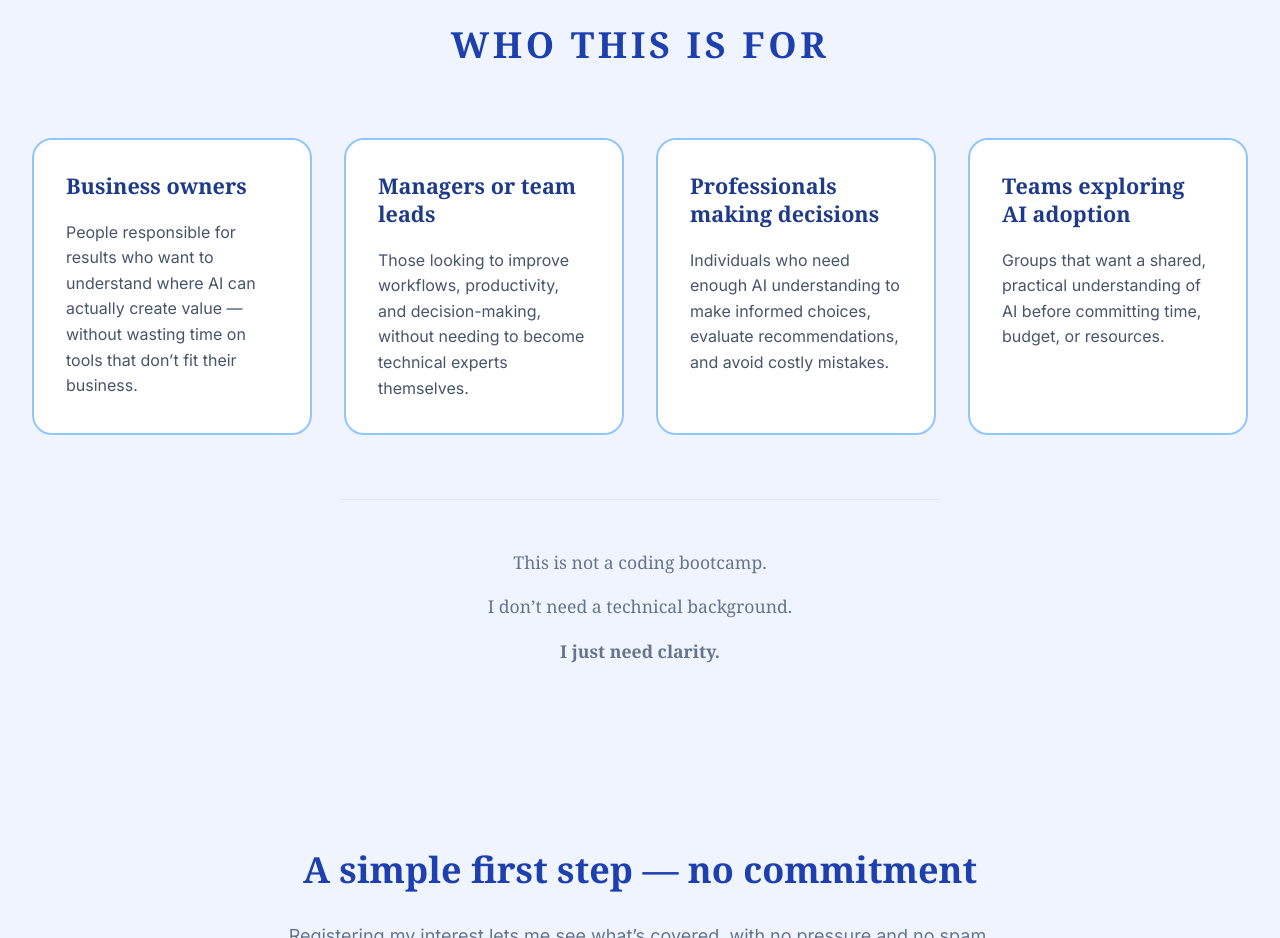
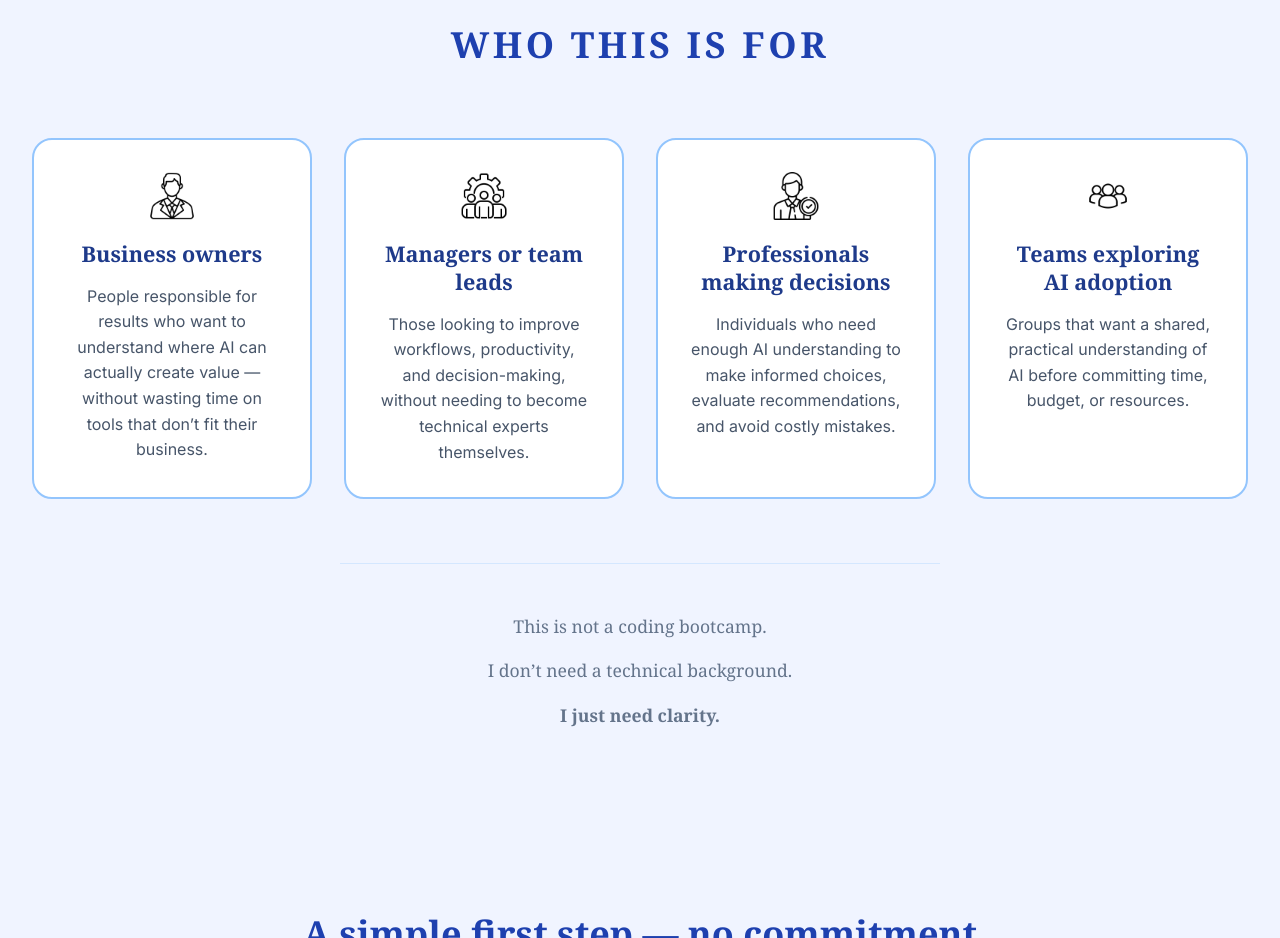
Before and after one commit to WorkInternship/AiTrainingSite, a website: page public/index.html in a window 1280 px wide. Shown: the part 3940-4878 px from the top of the page. Drawn offline with Linux system fonts and the light colour scheme.

Commit message:
icons to who section

```diff
--- a/public/css/style.css
+++ b/public/css/style.css
@@ -559,6 +559,10 @@ input:focus {
   border-radius: 1.25rem;     /* Slightly smooth/rounded corners */
   padding: 2rem;
   transition: transform 0.2s ease, box-shadow 0.2s ease;
+  display: flex;
+  flex-direction: column;
+  align-items: center; /* Centers everything inside the card */
+  text-align: center;   /* Centers the heading and paragraph text */
 }
 
 .audience-card:hover {
@@ -573,6 +577,8 @@ input:focus {
   margin-bottom: 1.25rem;
   font-weight: 700;
   line-height: 1.3;
+  min-height: auto; /* Since we are centering, we don't need the height trick as much */
+  margin-bottom: 1rem;
 }
 
 .audience-card p {
@@ -580,6 +586,20 @@ input:focus {
   color: #475569;
   line-height: 1.6;
   margin-bottom: 0; /* Clean up bottom space in cards */
+}
+
+.audience-icon {
+  margin-bottom: 1.25rem;
+  display: flex;
+  justify-content: center;
+  align-items: center;
+}
+
+.audience-icon img {
+  width: 48px;  /* Standardized width */
+  height: 48px; /* Standardized height */
+  object-fit: contain;
+  /* Optional: if your icons are blue, you can add a slight opacity or filter here */
 }
 
 .who-footer {
--- a/public/index.html
+++ b/public/index.html
@@ -155,28 +155,39 @@
   </div>
 </section>
 
-<!-- WHO THIS IS FOR -->
 <section class="section section-who">
   <div class="container">
     <h2 class="centered-leader">Who This Is For</h2>
 
     <div class="audience-grid">
       <div class="audience-card">
+        <div class="audience-icon">
+          <img src="./image/businessowner.png" alt="Icon">
+        </div>
         <h3>Business owners</h3>
         <p>People responsible for results who want to understand where AI can actually create value — without wasting time on tools that don’t fit their business.</p>
       </div>
 
       <div class="audience-card">
+        <div class="audience-icon">
+          <img src="./image/manager.png" alt="Icon">
+        </div>
         <h3>Managers or team leads</h3>
         <p>Those looking to improve workflows, productivity, and decision-making, without needing to become technical experts themselves.</p>
       </div>
 
       <div class="audience-card">
+        <div class="audience-icon">
+          <img src="./image/professional.png" alt="Icon">
+        </div>
         <h3>Professionals making decisions</h3>
         <p>Individuals who need enough AI understanding to make informed choices, evaluate recommendations, and avoid costly mistakes.</p>
       </div>
 
       <div class="audience-card">
+        <div class="audience-icon">
+          <img src="./image/team.png" alt="Icon">
+        </div>
         <h3>Teams exploring AI adoption</h3>
         <p>Groups that want a shared, practical understanding of AI before committing time, budget, or resources.</p>
       </div>
```
Also changed, not shown: public/image/businessowner.png (added), public/image/manager.png (added), public/image/professional.png (added), public/image/team.png (added).
